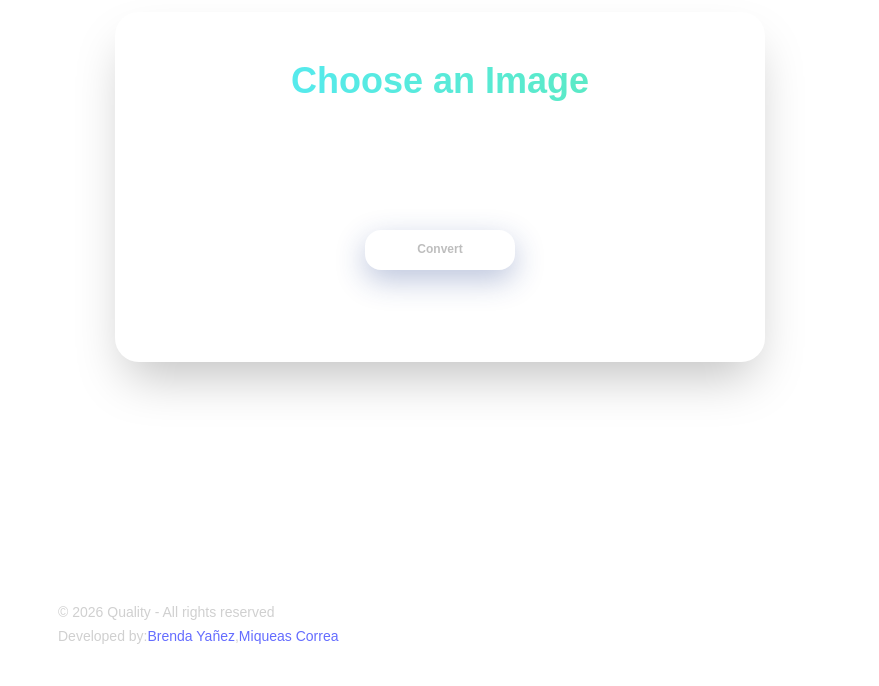
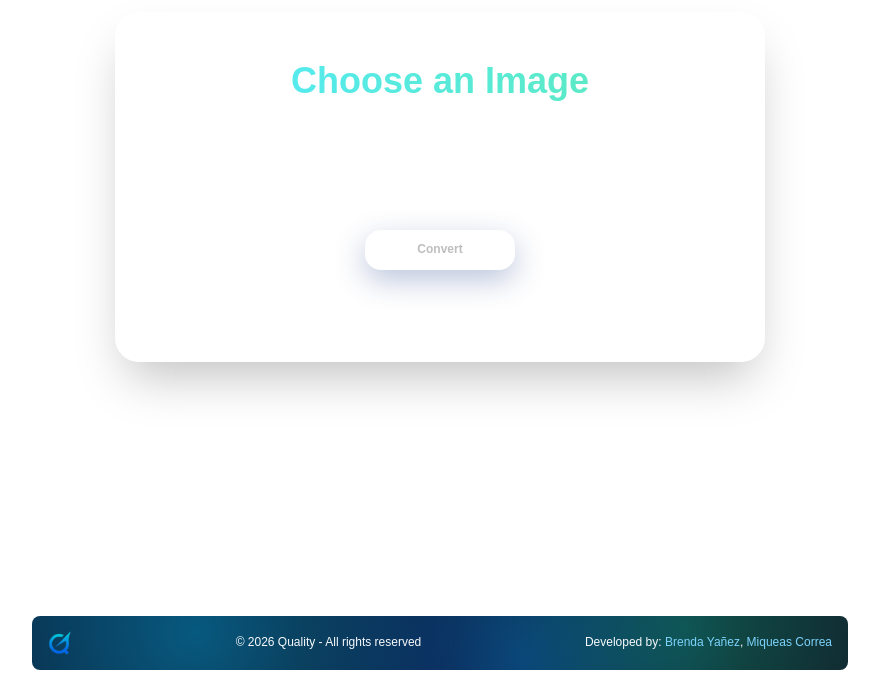
Before and after one commit to Miqueas-Correa/MJ_Quality, a React (Vite) app in the folder quality/: page / in a window 1280 px wide. Shown: the part 1032-1718 px from the top of the page, without its empty margins (200-1079 px from the left). Before the commit the page ends 1680 px from the top, so only its background shows below. Built offline with nearby package versions, Linux system fonts and the light colour scheme; no server answers.

Commit message:
Actualizar el pie de página con nuevo diseño y agregar logotipo; ajustar el layout para mejorar la visualización

```diff
--- a/quality/src/layouts/Footer.jsx
+++ b/quality/src/layouts/Footer.jsx
@@ -1,25 +1,43 @@
-import { Typography, Box } from '@mui/material';
+import { Box, Typography } from '@mui/material';
+import Logo from '/quality_logo.png';
 
 const Footer = () => {
     return (
-        <footer>
-            <div className="max-w-4xl mx-auto px-6">
-                <p className="text-sm p-0.5">
+        <footer className='mt-auto'>
+            <Box sx={{
+                marginTop: '1rem',
+                marginBottom: '1rem',
+                padding: '15px 16px',
+                borderRadius: '8px',
+                background: `
+                    radial-gradient(circle at 20% 30%, rgba(0, 191, 255, 0.35), transparent 40%),
+                    radial-gradient(circle at 80% 20%, rgba(16, 185, 129, 0.35), transparent 40%),
+                    radial-gradient(circle at 60% 80%, rgba(0, 102, 255, 0.35), transparent 45%),
+                    linear-gradient(135deg, #0A2540 0%, #111827 100%)
+                `,
+                display: 'flex',
+                alignItems: 'center',
+                justifyContent: 'space-between',
+            }}>
+                {/* Logo */}
+                <img src={Logo} alt="Logo" className='w-6 h-6'/>
+
+                {/* Copyright */}
+                <Typography variant="body2" sx={{ color: '#F8FAFC', fontSize: '0.75rem' }}>
                     © 2026 Quality - All rights reserved
-                </p>
+                </Typography>
 
                 {/* Devs */}
-                <p className="text-sm p-0.5">
-                    Developed by:
-                    <a href="linkedin o portafolio">
+                <Typography variant="body2" sx={{ color: '#F8FAFC', fontSize: '0.75rem' }}>
+                    Developed by:{' '}
+                    <a href="https://www.linkedin.com/in/brendayw" style={{ color: '#7DD3FC' }}>
                         Brenda Yañez
-                    </a>,
-                    <a href="linkedin o portafolio">
+                    </a>,{' '}
+                    <a href="https://www.linkedin.com/in/miqueas-correa-4a1509318/" style={{ color: '#7DD3FC' }}>
                         Miqueas Correa
                     </a>
-                </p>
-            </div>
-
+                </Typography>
+            </Box>
         </footer>
     );
 }
--- a/quality/src/layouts/Layout.jsx
+++ b/quality/src/layouts/Layout.jsx
@@ -2,8 +2,8 @@ import { Outlet } from 'react-router-dom';
 
 const Layout = () => {
   return (
-    <div className='min-h-[100dvh] w-full flex flex-col items-center justify-center relative top-8 overflow-hidden'>
-      <main className='flex-grow 2xl:w-full px-0 mx-auto'>
+    <div className='min-h-screen w-full flex flex-col items-center justify-center relative top-8 overflow-hidden'>
+      <main className='flex-1 2xl:w-full px-0 mx-auto'>
         <Outlet />
       </main>
     </div>
```
